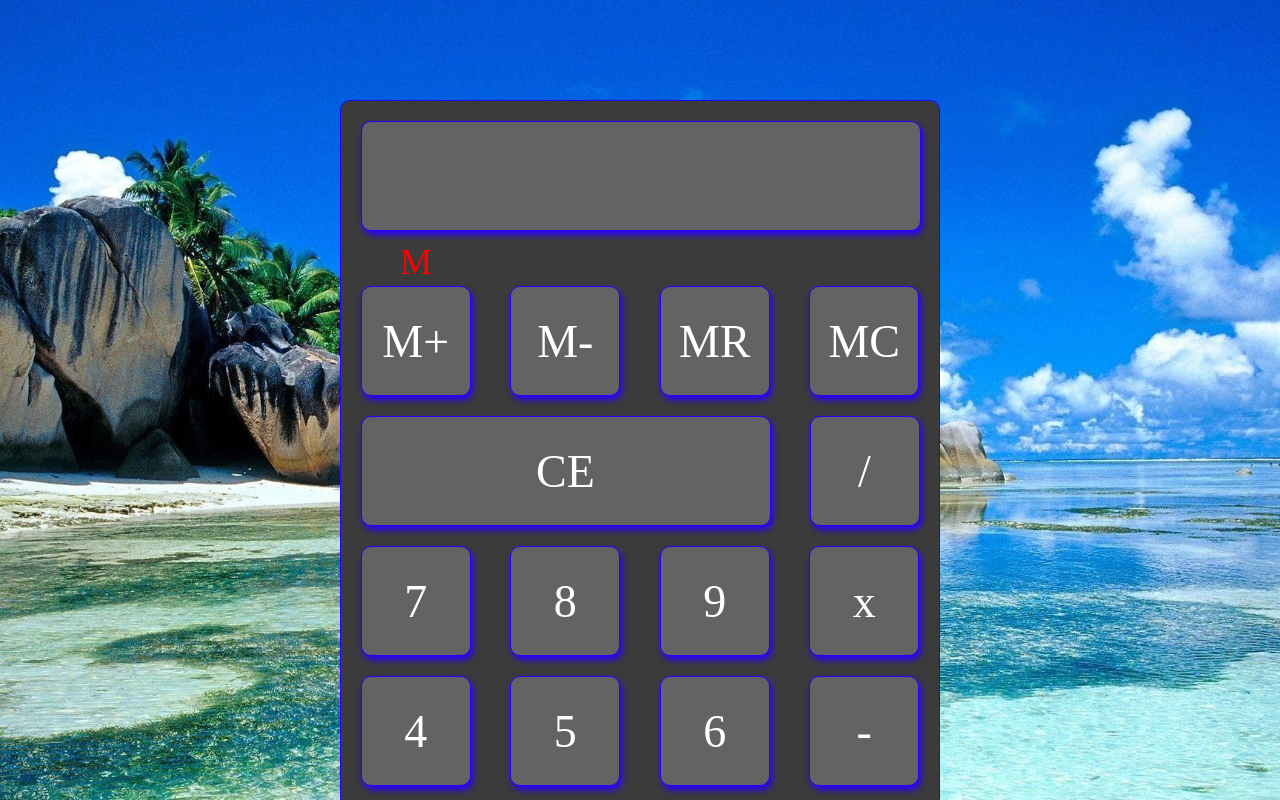
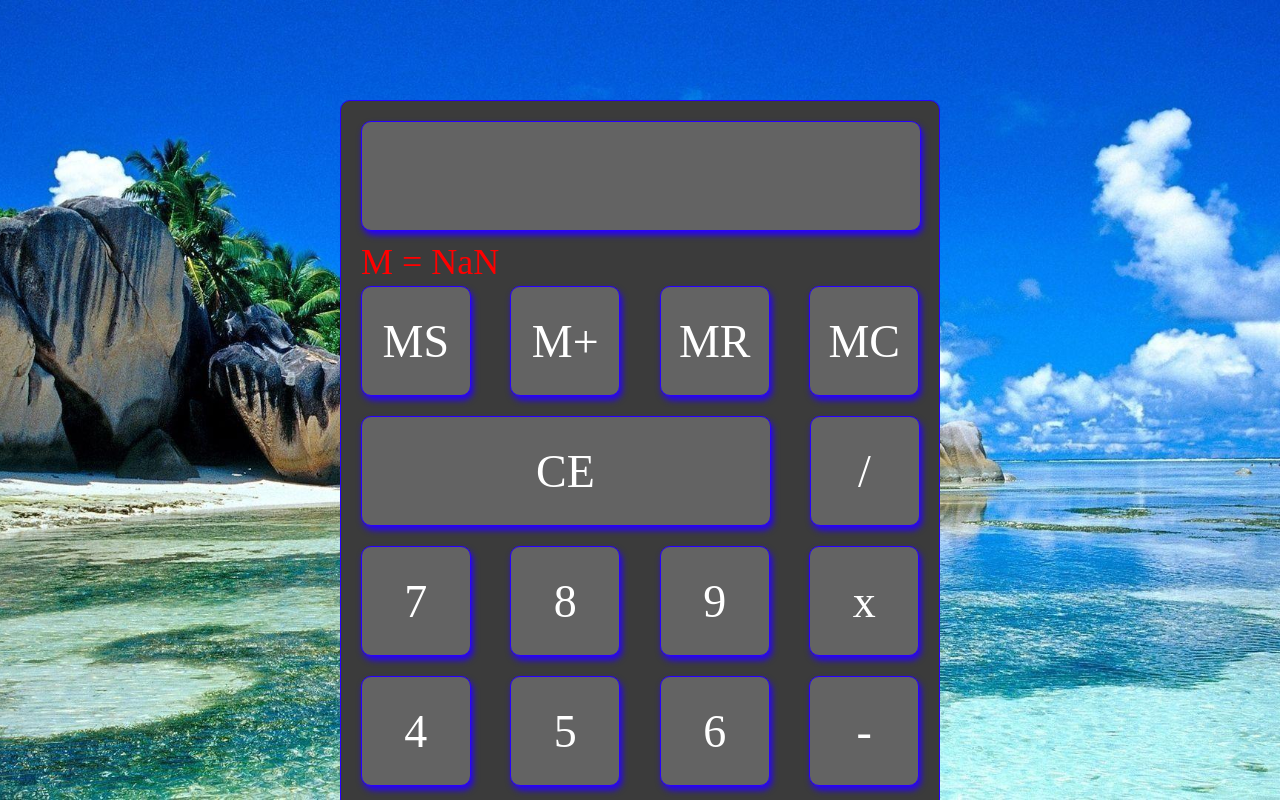
Before and after one commit to JerryVW/calculator, a plain HTML site: page index.html in a window 1280 px wide. Both pictures are taken after a click on the button "M+". Shown: the top 800 px of the page. Drawn offline with Linux system fonts and the light colour scheme.

Commit message:
Got memory functionality to work, still have issue with decimal

```diff
--- a/index.html
+++ b/index.html
@@ -13,8 +13,8 @@
 
         <div id="all-keys">
             <div class="memory-row">
+                <button class="memory-btn" type="button" value="MS">MS</button>
                 <button class="memory-btn" type="button" value="M+">M+</button>
-                <button class="memory-btn" type="button" value="M-">M-</button>
                 <button class="memory-btn" type="button" value="MR">MR</button>
                 <button class="memory-btn" type="button" value="MC">MC</button>
             </div>
--- a/script.js
+++ b/script.js
@@ -15,23 +15,17 @@ keys.addEventListener('click', (e) => {
     } else if(target.classList.contains("std-btn")) {
         getNumber(target.value);
         setNumbers(display.value);
-        return;
     } else if(target.classList.contains('calc-btn')) {
         getOperator(target, result);
-        return;
     } else if(target.classList.contains('decimal')) {
         getDecimal(target.value, calcBtn);
-        return;
     } else if(target.classList.contains('clear-btn')) {
         clearEverything();
-        return;
     } else if(target.classList.contains('equal-btn')) {
         calculateTotal();
-        return;
     } else if(target.classList.contains("memory-btn")) {
         allMemoryButtonFunctionality(target);
     }
-
 });
 
 function getNumber(target) {
@@ -108,22 +102,33 @@ function allMemoryButtonFunctionality(mBtn) {
     memoryBtn = mBtn.value;
     const memoryDisplay = document.getElementById("memory-placement");
     switch(memoryBtn) {
-        case "M+":
-            memoryArray.push(parseFloat(display.value));
-            console.log(memoryArray);
-            memoryDisplay.textContent = "M";
-
+        case "MS":
+            if(memoryDisplay.textContent === "") {
+                memoryArray.push(result);
+                memoryDisplay.textContent = "M = " + memoryArray[0];
+                clearEverything();
+            }
             break;
 
-        case "M-":
-            memoryArray.pop(display.value);
-            console.log(memoryArray);
-            memoryDisplay.textContent = "";
+        case "M+":
+            memoryArray[0] = parseFloat(display.value) + memoryArray[0];
+            memoryDisplay.textContent = "M = " + memoryArray[0];
+            display.value = "";
+            result = undefined;
+            numb1 = memoryArray[0];
+            numb2 = null;
+            calcBtn = undefined;
             break;
 
         case "MR":
+            display.value = memoryArray[0];
+            result = display.value;
+            break;
 
         case "MC":
+            memoryArray.pop(result);
+            memoryDisplay.textContent = "";
+            break;
     }
 }
 
--- a/style.css
+++ b/style.css
@@ -112,11 +112,10 @@ input,
 }
 
 .m-place {
-    width: 110px;
+    width: 560px;
     height: 25px;
     margin: 5px 0 10px 20px;
     color: red;
     font-family: 'Times New Roman', Times, serif;
     font-size: 36px;
-    text-align: center;
 }
```
